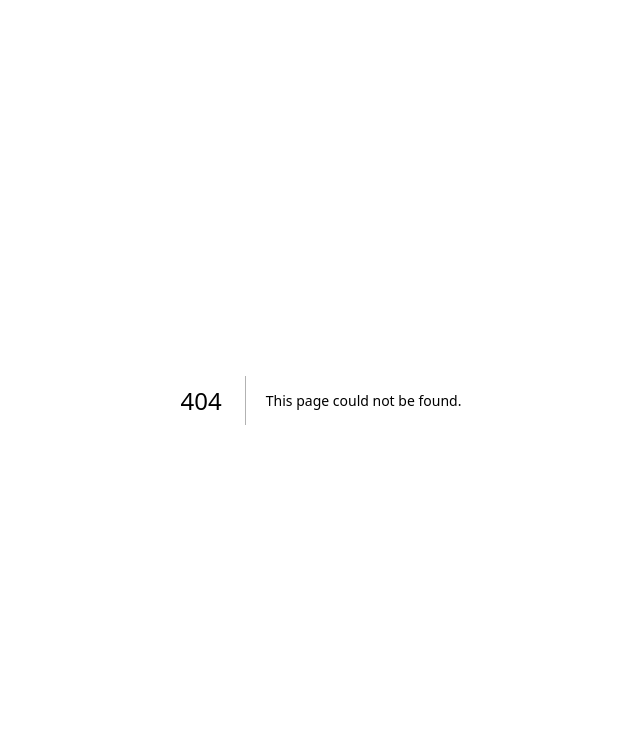
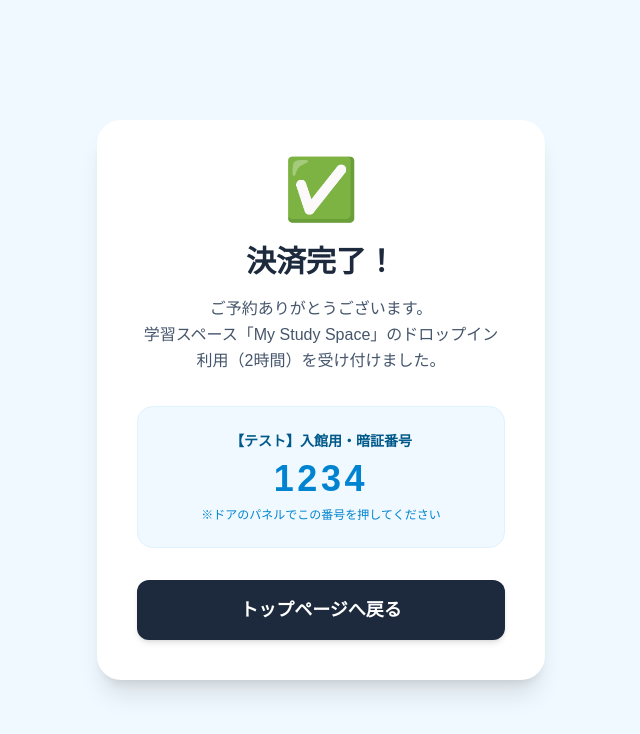
Before and after one commit to toybox-anime/study-space-booking, a Next.js app: page /success in a window 1280 px wide. Before the commit this address had no page. Shown: the top 734 px of the page, without its empty margins (319-959 px from the left). Built offline with nearby package versions, Linux system fonts and the light colour scheme.

Commit message:
Add success page layout

```diff
--- /dev/null
+++ b/app/success/page.tsx
@@ -0,0 +1,39 @@
+import Link from "next/link";
+
+export default function SuccessPage() {
+  return (
+    <div className="min-h-screen flex items-center justify-center bg-sky-50 p-4">
+      <div className="bg-white p-10 rounded-3xl shadow-xl text-center max-w-md w-full">
+        {/* 🎉 成功のアイコン */}
+        <div className="text-6xl mb-6">✅</div>
+
+        <h1 className="text-3xl font-bold text-slate-800 mb-4">決済完了！</h1>
+        <p className="text-slate-600 mb-8 leading-relaxed">
+          ご予約ありがとうございます。
+          <br />
+          学習スペース「My Study
+          Space」のドロップイン利用（2時間）を受け付けました。
+        </p>
+
+        <div className="bg-sky-50 p-6 rounded-2xl mb-8 border border-sky-100">
+          <p className="text-sm text-sky-800 font-bold mb-2">
+            【テスト】入館用・暗証番号
+          </p>
+          <p className="text-4xl font-black text-sky-600 tracking-widest">
+            1234
+          </p>
+          <p className="text-xs text-sky-600 mt-2">
+            ※ドアのパネルでこの番号を押してください
+          </p>
+        </div>
+
+        <Link
+          href="/"
+          className="inline-block w-full bg-slate-800 hover:bg-slate-700 text-white font-bold py-4 rounded-xl text-lg transition shadow-md"
+        >
+          トップページへ戻る
+        </Link>
+      </div>
+    </div>
+  );
+}
```
